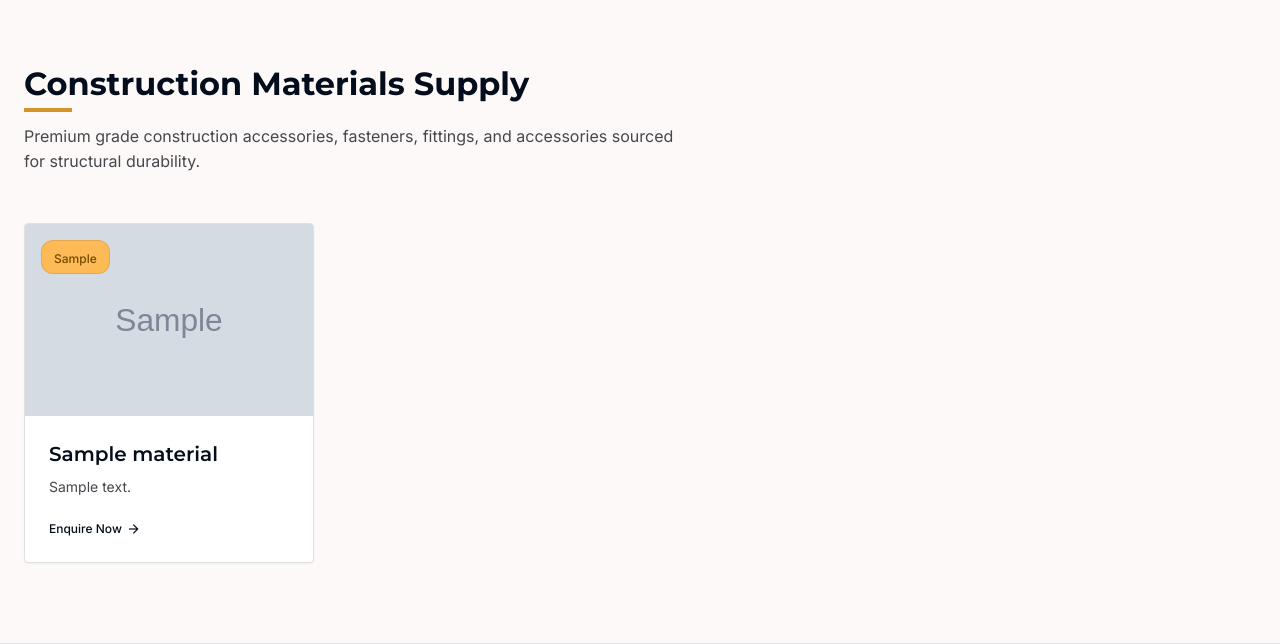
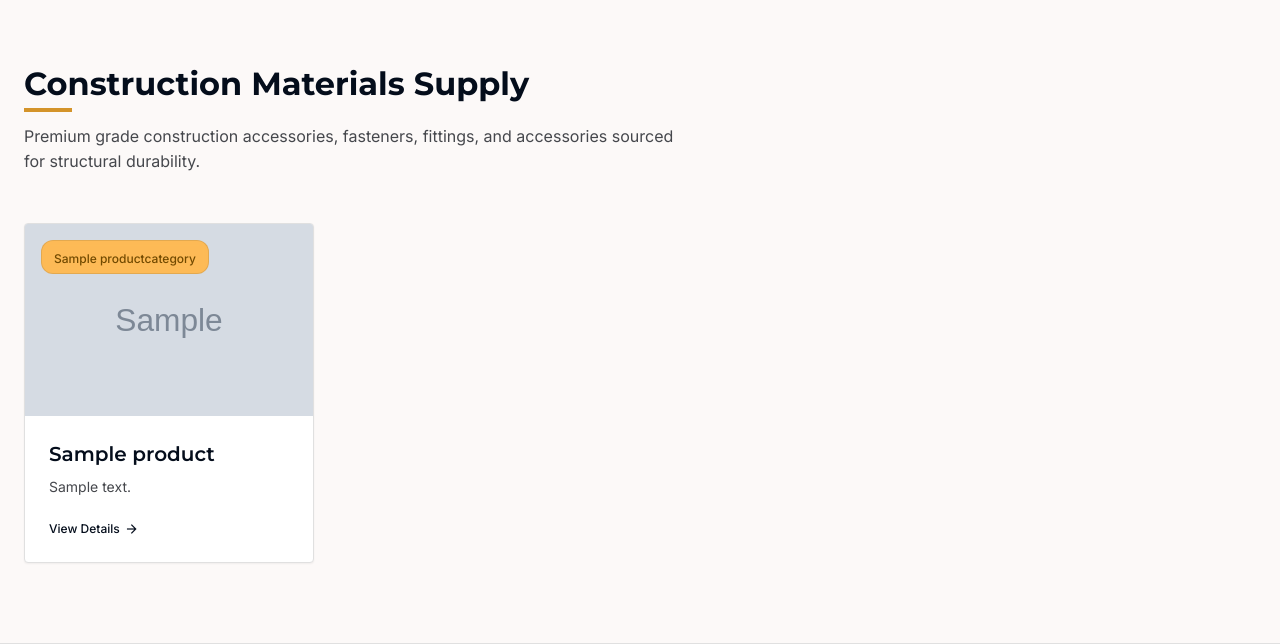
Before and after one commit to gokulsofficial-creator/viruksha, a Django app: page /services/ in a window 1280 px wide. Shown: the part 423-1067 px from the top of the page. Run offline with Django 5.2, Linux system fonts and the light colour scheme; tables that the repository leaves empty hold one stand-in row (values such as "Sample post"); grey boxes marked "Sample" are stand-in pictures; some libraries are stand-ins or nearby versions.

Commit message:
UX: Render actual products instead of materials in the services materials showcase section

```diff
--- a/core/views.py
+++ b/core/views.py
@@ -24,11 +24,14 @@ def home(request):
 def services_view(request):
     company_info = CompanyInfo.objects.first()
     service_categories = ServiceCategory.objects.prefetch_related('services').all()
-    materials = Material.objects.all()
+    # Showcase active, featured products or fallback to active products
+    showcase_products = Product.objects.filter(is_active=True, is_featured=True)[:8]
+    if not showcase_products.exists():
+        showcase_products = Product.objects.filter(is_active=True)[:8]
     context = {
         'company_info': company_info,
         'service_categories': service_categories,
-        'materials': materials,
+        'showcase_products': showcase_products,
     }
     return render(request, 'core/services.html', context)
 
--- a/templates/core/services.html
+++ b/templates/core/services.html
@@ -33,33 +33,33 @@
     </div>
 
     <div class="grid grid-cols-1 sm:grid-cols-2 lg:grid-cols-4 gap-gutter">
-        {% if materials %}
-            {% for material in materials %}
+        {% if showcase_products %}
+            {% for product in showcase_products %}
                 <div class="bg-surface-white rounded-lg shadow-sm hover:-translate-y-1 hover:shadow-lg transition-all duration-300 overflow-hidden group border border-border-subtle flex flex-col">
-                    <a href="{% if material.linked_product %}{% url 'core:product_detail' material.linked_product.slug %}{% else %}/products/?q={{ material.name|urlencode }}{% endif %}" class="block h-48 relative overflow-hidden bg-surface-container-high">
+                    <a href="{% url 'core:product_detail' product.slug %}" class="block h-48 relative overflow-hidden bg-surface-container-high">
                         <img class="w-full h-full object-cover group-hover:scale-105 transition-transform duration-500"
-                             src="{% if material.image %}{{ material.image.url }}{% else %}https://images.unsplash.com/photo-1590069261209-f8e9b8642343?auto=format&fit=crop&w=600&q=80{% endif %}"
-                             alt="{{ material.name }}"
+                             src="{% if product.thumbnail %}{{ product.thumbnail.url }}{% else %}https://images.unsplash.com/photo-1590069261209-f8e9b8642343?auto=format&fit=crop&w=600&q=80{% endif %}"
+                             alt="{{ product.name }}"
                              loading="lazy"/>
                         <div class="absolute top-4 left-4 bg-secondary-container/95 text-on-secondary-container backdrop-blur-sm px-3 py-1 rounded-full border border-primary/10">
-                            <span class="font-label-md text-label-md">{{ material.category }}</span>
+                            <span class="font-label-md text-label-md">{{ product.category.name }}</span>
                         </div>
                     </a>
                     <div class="p-md flex-grow flex flex-col">
                         <h3 class="font-headline-sm text-headline-sm text-primary mb-2 line-clamp-1">
-                            <a href="{% if material.linked_product %}{% url 'core:product_detail' material.linked_product.slug %}{% else %}/products/?q={{ material.name|urlencode }}{% endif %}" class="hover:text-secondary transition-colors">
-                                {{ material.name }}
+                            <a href="{% url 'core:product_detail' product.slug %}" class="hover:text-secondary transition-colors">
+                                {{ product.name }}
                             </a>
                         </h3>
-                        <p class="font-body-sm text-body-sm text-on-surface-variant mb-6 flex-grow line-clamp-3">{{ material.description }}</p>
-                        <a href="/enquiry/?product={{ material.name|urlencode }}&type=material" class="text-primary font-label-md text-label-md hover:text-[#d4942a] transition-colors self-start border-b border-transparent hover:border-[#d4942a] flex items-center gap-1 mt-auto">
-                            Enquire Now <span class="material-symbols-outlined text-[16px]">arrow_forward</span>
+                        <p class="font-body-sm text-body-sm text-on-surface-variant mb-6 flex-grow line-clamp-3">{{ product.short_description }}</p>
+                        <a href="{% url 'core:product_detail' product.slug %}" class="text-primary font-label-md text-label-md hover:text-[#d4942a] transition-colors self-start border-b border-transparent hover:border-[#d4942a] flex items-center gap-1 mt-auto">
+                            View Details <span class="material-symbols-outlined text-[16px]">arrow_forward</span>
                         </a>
                     </div>
                 </div>
             {% endfor %}
         {% else %}
-            <p class="text-on-surface-variant col-span-full">No materials available at the moment.</p>
+            <p class="text-on-surface-variant col-span-full">No products available at the moment.</p>
         {% endif %}
     </div>
 </section>
```
